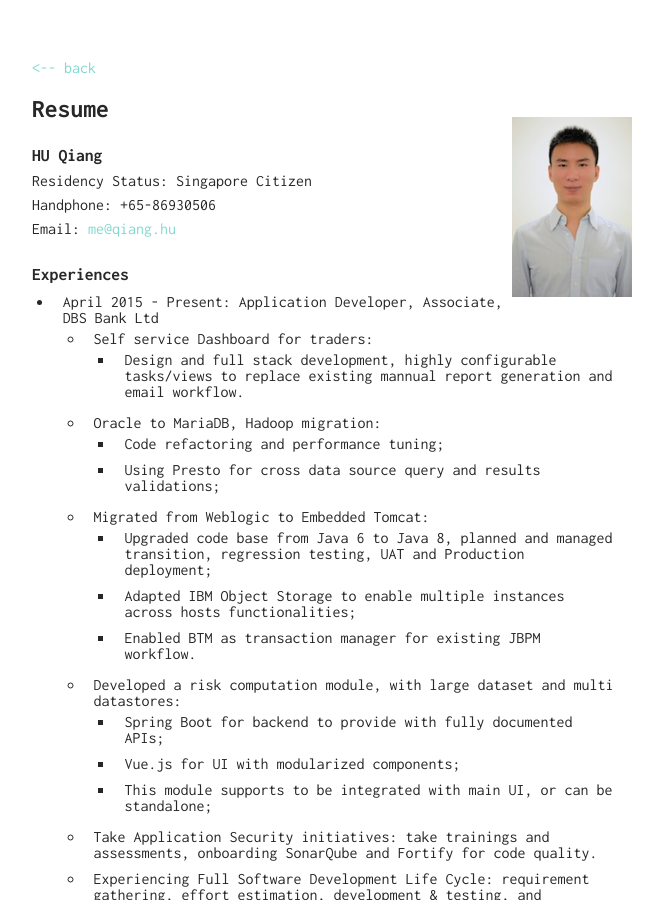
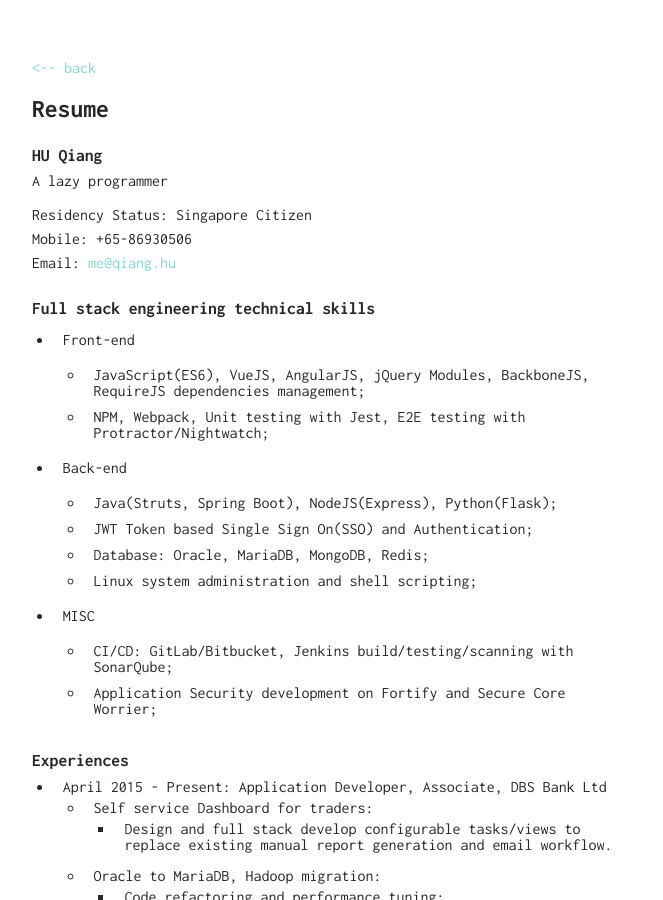
Before and after one commit to huqiang/huqiang.github.io, a Jekyll site: the page built from resume/index.markdown, in a window 1280 px wide and 900 px high. Shown: the whole window, without its empty margins (308-971 px from the left). Built offline with Jekyll 4.4.1, drawn with Linux system fonts in a browser that asks for light colours.

Commit message:
Add technical skill sumarries

```diff
--- a/resume/index.markdown
+++ b/resume/index.markdown
@@ -10,16 +10,36 @@ cover: '/images/huqiang.jpg'
 
 ## HU Qiang
 
-<img src="/assets/img/huqiang.jpg" title="Profile picture of Qiang Hu" alt="This is Hu Qiang's profile picture in resume'" width="120" style="margin-top:-52px; float:right">
+**A lazy programmer**
+
 _Residency Status: Singapore Citizen_
-_Handphone: +65-86930506_
+_Mobile: +65-86930506_
 _Email: <mailto:me@qiang.hu>_
+
+## Full stack engineering technical skills
+
+- Front-end
+
+  - JavaScript(ES6), VueJS, AngularJS, jQuery Modules, BackboneJS, RequireJS dependencies management;
+  - NPM, Webpack, Unit testing with Jest, E2E testing with Protractor/Nightwatch;
+
+- Back-end
+
+  - Java(Struts, Spring Boot), NodeJS(Express), Python(Flask);
+  - JWT Token based Single Sign On(SSO) and Authentication;
+  - Database: Oracle, MariaDB, MongoDB, Redis;
+  - Linux system administration and shell scripting;
+
+- MISC
+
+  - CI/CD: GitLab/Bitbucket, Jenkins build/testing/scanning with SonarQube;
+  - Application Security development on Fortify and Secure Core Worrier;
 
 ## Experiences
 
 - April 2015 - Present: Application Developer, Associate, DBS Bank Ltd
   - Self service Dashboard for traders:
-    - Design and full stack development, highly configurable tasks/views to replace existing mannual report generation and email workflow.
+    - Design and full stack develop configurable tasks/views to replace existing manual report generation and email workflow.
   - Oracle to MariaDB, Hadoop migration:
     - Code refactoring and performance tuning;
     - Using Presto for cross data source query and results validations;
```
